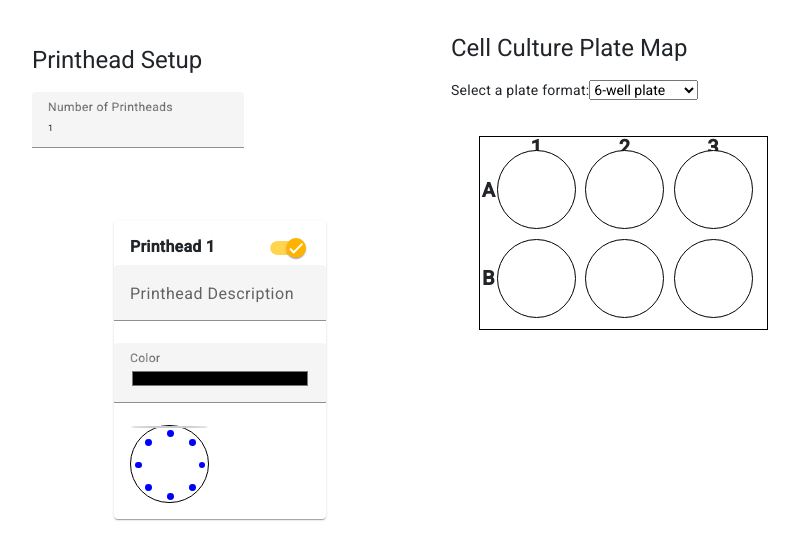
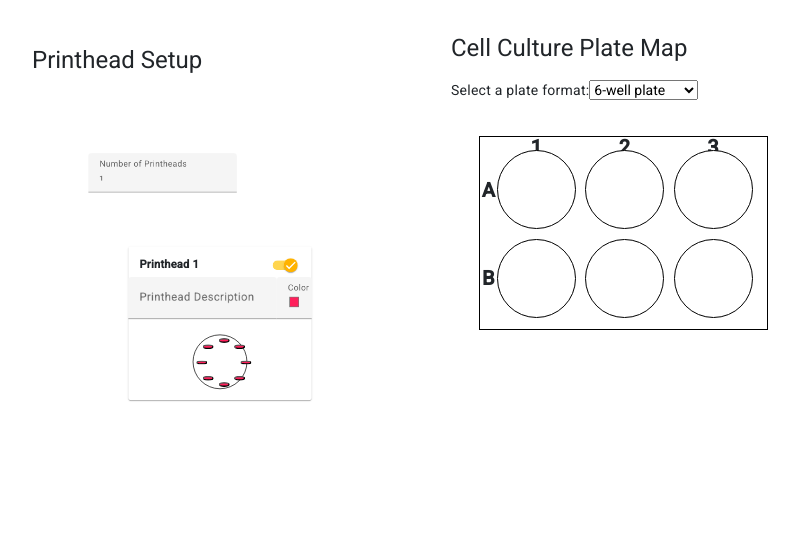
Before and after one commit to jonversusjon/bio3d-gcoder, an Angular app: page / in a window 1280 px wide. Shown: the top 560 px of the page, without its empty margins (12-811 px from the left). Built offline with nearby package versions, Linux system fonts and the light colour scheme.

Commit message:
printhead component updates

```diff
--- a/src/app/printhead-setup/printhead-setup.component.css
+++ b/src/app/printhead-setup/printhead-setup.component.css
@@ -38,13 +38,6 @@ mat-card > input {
   margin: 0;
 }
 
-.button {
-  position: absolute;
-  border-radius: 50%;
-  background-color: blue;
-  cursor: pointer;
-}
-
 .active-toggle {
   margin-left: auto;
 }
@@ -57,6 +50,23 @@ mat-card > input {
   position: relative;
 }
 
+.print-position-picker button {
+  position: absolute;
+  border-radius: 50%;
+}
+
 .mat-mdc-form-field-bottom-align::before {
   height: 5px;
 }
+
+.input-container {
+  display: flex;
+}
+
+.color-field {
+  width: 50px;
+}
+
+.print-position-picker-scalar {
+  transform: scale(0.7);
+}
--- a/src/app/printhead-setup/printhead-setup.component.html
+++ b/src/app/printhead-setup/printhead-setup.component.html
@@ -1,10 +1,11 @@
+<div class="print-position-picker-scalar">
   <mat-form-field appearance="fill">
     <mat-label>Number of Printheads</mat-label>
     <input matInput type="number" min="1" max="20" [(ngModel)]="numberOfPrintheads" (change)="updatePrintheads()">
   </mat-form-field>
 
   <div class="grid-list-container">
-  <mat-grid-list cols="1" rowHeight="400px" gutterSize="16px" style="padding: 16px;">
+    <mat-grid-list cols="1" rowHeight="330px" gutterSize="24px" style="padding: 16px;">
       <mat-grid-tile *ngFor="let printhead of printHeads; let i = index">
         <mat-card [ngClass]="{'disabled': !printhead.active}">
           <mat-card-header>
@@ -12,28 +13,30 @@
             <mat-slide-toggle [(ngModel)]="printhead.active" class="active-toggle">
             </mat-slide-toggle>
           </mat-card-header>
-        <mat-form-field appearance="fill">
+          <div class="input-container">
+            <mat-form-field appearance="fill" class="printhead-description-field"> <!-- Add a class here -->
               <mat-label>Printhead Description</mat-label>
               <input matInput [(ngModel)]="printhead.description" [disabled]="!printhead.active">
             </mat-form-field>
 
-        <mat-form-field appearance="fill">
+            <mat-form-field appearance="fill" class="color-field"> <!-- Add a class here -->
               <mat-label>Color</mat-label>
               <input matInput type="color" [(ngModel)]="printhead.color" [disabled]="!printhead.active">
             </mat-form-field>
+          </div>
 
           <mat-card-content appearance="fill">
-          <div class="print-position-picker" [ngStyle]="getPrintPositionPickerStyle()">
-            <div class="well"></div>
-            <div
+            <div class="print-position-picker" [ngStyle]="getPrintPositionPickerStyle(printhead.active)">
+              <button mat-flat-button
                 *ngFor="let position of printPositions"
-              class="button"
-              [ngStyle]="getPrintPositionButtonStyle(position)"
+                [attr.disabled]="!printhead.active ? true : null"
+                [ngStyle]="getPrintPositionButtonStyle(position, printhead)"
                 (click)="toggleButton(position)"
-            ></div>
+              ></button>
             </div>
           </mat-card-content>
         </mat-card>
       </mat-grid-tile>
     </mat-grid-list>
   </div>
+</div>
--- a/src/app/printhead-setup/printhead-setup.component.ts
+++ b/src/app/printhead-setup/printhead-setup.component.ts
@@ -17,7 +17,14 @@ interface PrintHead {
 })
 export class PrintheadSetupComponent implements OnChanges {
   @Input() selectedPlate!: PlateFormat;
-
+  private colors: string[] = [
+    '#FF1F5B',
+    '#00CD6C',
+    '#FFC61E',
+    '#009ADE',
+    '#F28522',
+    '#AF58BA'
+  ];
   ngOnChanges(changes: SimpleChanges) {
 
   }
@@ -47,7 +54,7 @@ export class PrintheadSetupComponent implements OnChanges {
 
     const newPrintHead: PrintHead = {
       description: '',
-      color: '#000000',
+      color: this.getNextColor(),
       active: true
     };
 
@@ -79,22 +86,33 @@ export class PrintheadSetupComponent implements OnChanges {
       'position': 'relative'
     };
   }
-  getPrintPositionPickerStyle() {
+  getPrintPositionPickerStyle(isActive: boolean): object {
     if(this.selectedPlate) {
       const well_diam = this.toPX(this.selectedPlate.well_size);
-      return {
+      const commonStyle = {
         width: `${well_diam}px`,
         height: `${well_diam}px`,
-      };
+        marginLeft: 'auto',
+        marginRight: 'auto'
+      }
+      if(isActive) {
+        return {...commonStyle}
+        } else {
+          return {
+            ...commonStyle,
+            backgroundColor: 'lightgrey'
+          }
+      }
     }else {
       return {}
     }
   }
-  getPrintPositionButtonStyle(position: { x: number; y: number }) {
+  getPrintPositionButtonStyle(position: { x: number; y: number }, printhead: any) {
     if(this.selectedPlate) {
       const radius = this.toPX(this.selectedPlate.well_size) / 2;
       const buttonSize = this.toPX(this.printPositionSizeMM)
       return {
+        backgroundColor: printhead.color,
         left: `${position.x + radius}px`,
         top: `${position.y + radius }px`,
         width: `${buttonSize}px`,
@@ -140,4 +158,9 @@ export class PrintheadSetupComponent implements OnChanges {
   toPX(size_in_mm:number) {
     return this.screenUtils.convertMMToPPI(size_in_mm);
   }
+
+  private getNextColor(): string {
+    const currentColorIndex = this.printHeads.length % this.colors.length;
+    return this.colors[currentColorIndex];
+  }
 }
```
Lines whose indentation alone changed are shown as unchanged.
